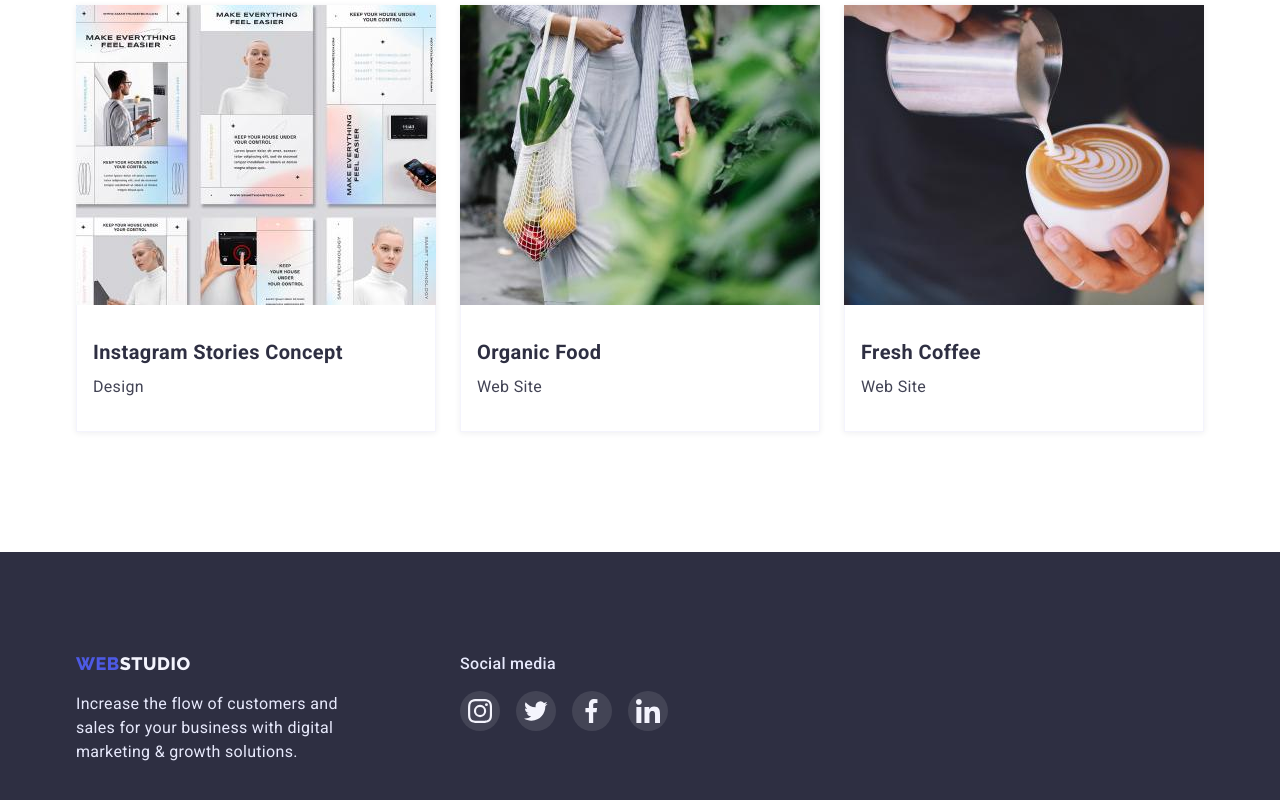
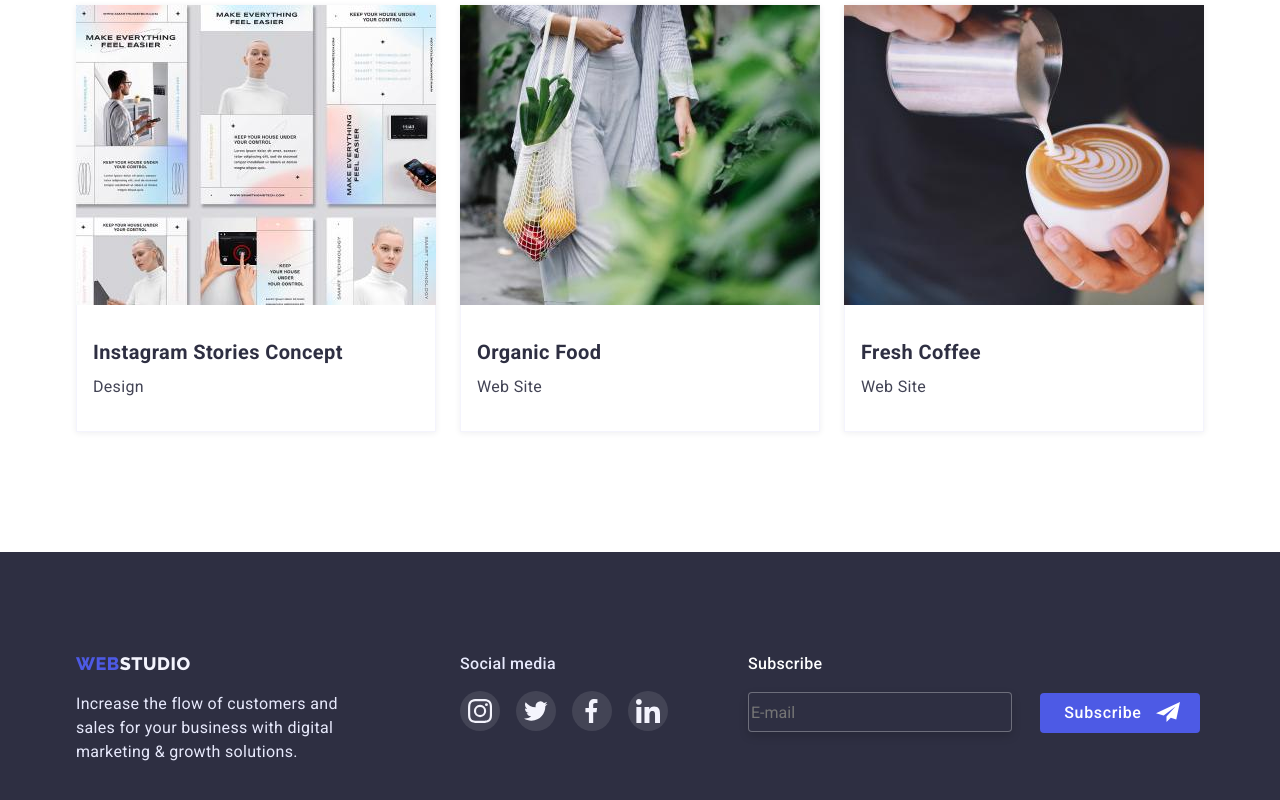
Before and after one commit to vadymtkach/goit-markup-hw-06, a plain HTML site: page portfolio.html in a window 1280 px wide. Shown: the part 1239-2039 px from the top of the page. Drawn offline with nearby package versions, Linux system fonts and the light colour scheme.

Commit message:
final-commit2

```diff
--- a/portfolio.html
+++ b/portfolio.html
@@ -341,6 +341,20 @@
                     </li>
                 </ul>
             </div>
+
+            <form class="footer-form">
+
+                <b class="footer-form-text">Subscribe</b>
+                <div class="footer-form-field">
+
+                    <input class="subscribe-field" type="email" name="mail" id="mail" placeholder="E-mail" />
+                    <button type="submit" class="button-subscribe">Subscribe</button>
+                    <svg  class="icon-send">
+                        <use href="./images/symbol-defs.svg#icon-send" width="24px" height="24px"></use>
+                    </svg>
+                </div>
+
+            </form>
         </div>
 
 
```
